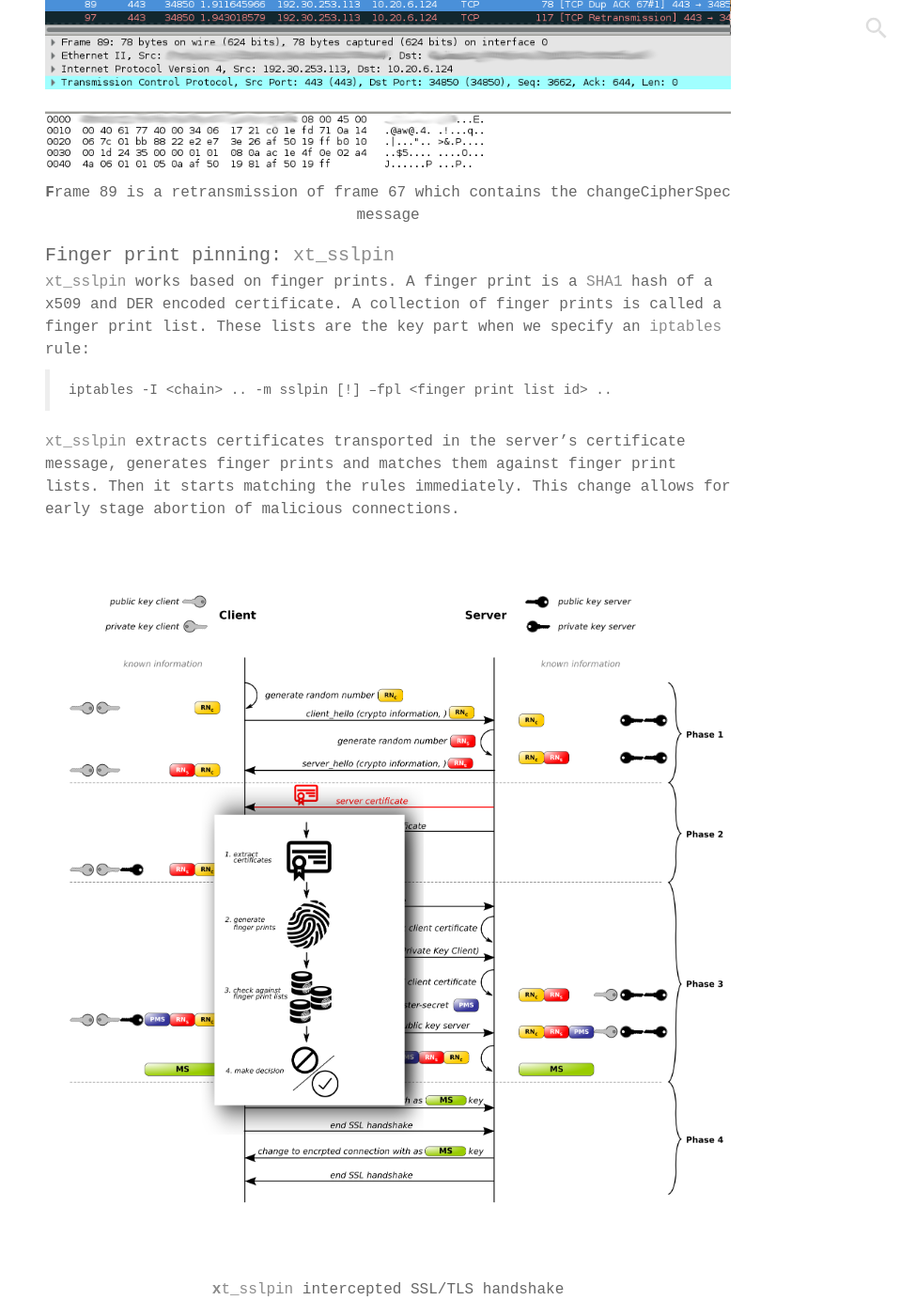
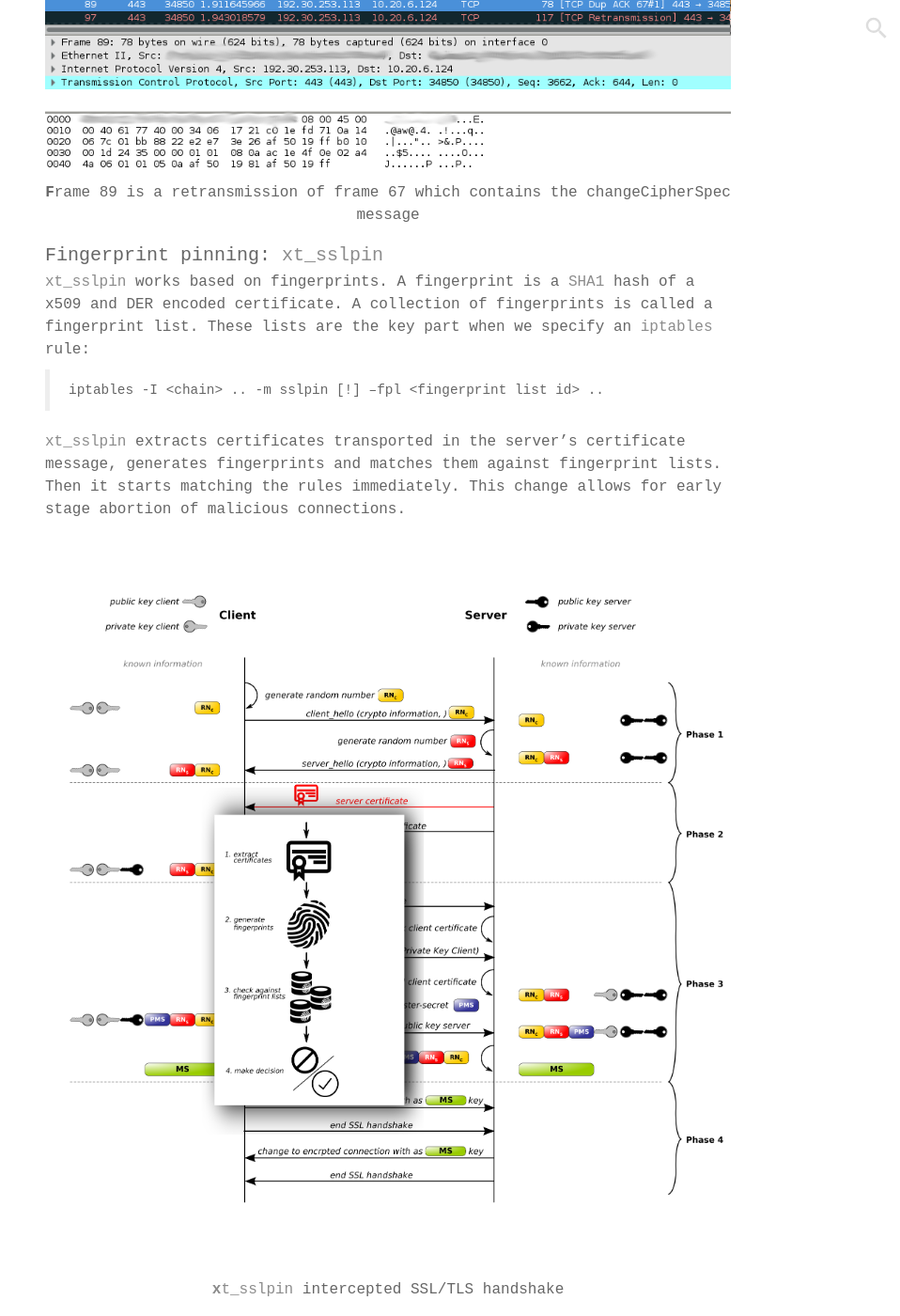
Before and after one commit to Enteee/duckpond.ch, a Jekyll site: the page built from _posts/2016-09-09-xt_sslpin.md, in a window 1280 px wide and 1400 px high, scrolled down 3301 px. Shown: the whole window at 94% size, without its empty margins (322-1280 px from the left). Built offline with Jekyll 4.4.1, drawn with Linux system fonts in a browser that asks for light colours; comment, search, counter and statistics services are not loaded; some of the changed text lies outside the part shown.

Commit message:
finger print -> fingerprint

````diff
--- a/_posts/2016-09-09-xt_sslpin.md
+++ b/_posts/2016-09-09-xt_sslpin.md
@@ -1,7 +1,7 @@
 ---
 layout: post
 categories: [networking, security]
-keywords: [SSL, TLS, certificate pinning, finger print]
+keywords: [SSL, TLS, certificate pinning, fingerprint]
 ---
 
 With [xt_sslpin] you can pin certificates at the netfilter level. Keeping users save from malicious or not trusted certificates.
@@ -94,20 +94,20 @@ This means we only block the **very first** changeCipherSpec message. TCP will r
 ![TCP retransmit of the changeCipherSpec message](/static/posts/xt_sslpin/retransmit.png)
 *Frame 89 is a retransmission of frame 67 which contains the changeCipherSpec message*
 
-## Finger print pinning: [xt_sslpin]
+## Fingerprint pinning: [xt_sslpin]
 
-[xt_sslpin] works based on finger prints. A finger print is a [SHA1] hash of a x509 and DER encoded certificate. A collection of finger prints is called a finger print list. These lists are the key part when we specify an [iptables] rule:
+[xt_sslpin] works based on fingerprints. A fingerprint is a [SHA1] hash of a x509 and DER encoded certificate. A collection of fingerprints is called a fingerprint list. These lists are the key part when we specify an [iptables] rule:
 
-> iptables -I \<chain\> .. -m sslpin [!] --fpl \<finger print list id\> ..
+> iptables -I \<chain\> .. -m sslpin [!] --fpl \<fingerprint list id\> ..
 
-[xt_sslpin] extracts certificates transported in the server's certificate message, generates finger prints and matches them against finger print lists. Then it starts matching the rules immediately. This change allows for early stage abortion of malicious connections.
+[xt_sslpin] extracts certificates transported in the server's certificate message, generates fingerprints and matches them against fingerprint lists. Then it starts matching the rules immediately. This change allows for early stage abortion of malicious connections.
 
 ![handshake xt_sslpin](/static/posts/xt_sslpin/handshake_xt_sslpin.png)
 *[xt_sslpin] intercepted SSL/TLS handshake*
 
 ### Example usage
 
-You can retrieve the finger print of the github.com certificate using the following command:
+You can retrieve the fingerprint of the github.com certificate using the following command:
 
 ```shell
 echo \
@@ -116,22 +116,22 @@ echo \
 | sha1sum
 ```
 
-For managing finger print lists the kernel exposes a user space API under `/sys/kernel/xt_sslpin/`. Using this API should be straightforward.
+For managing fingerprint lists the kernel exposes a user space API under `/sys/kernel/xt_sslpin/`. Using this API should be straightforward.
 
 {:.table}
 | Operation | Command |
 | --------- | ------- |
-| ADD       | `echo finger-print-sha1 > /sys/kernel/xt_sslpin/<list id>_add` |
-| REMOVE    | `echo finger-print-sha1 > /sys/kernel/xt_sslpin/<list id>_rm`  |
+| ADD       | `echo fingerprint-sha1 > /sys/kernel/xt_sslpin/<list id>_add` |
+| REMOVE    | `echo fingerprint-sha1 > /sys/kernel/xt_sslpin/<list id>_rm`  |
 | LIST      | `ls /sys/kernel/xt_sslpin/<list id>` |
 
-Adding the just generated github.com finger print to list `0` is as simple as:
+Adding the just generated github.com fingerprint to list `0` is as simple as:
 
 ```shell
 echo d79f076110b39293e349ac89845b0380c19e2f8b > /sys/kernel/xt_sslpin/0_add
 ```
 
-The finger print list `0` can now be used in [iptables] as follows:
+The fingerprint list `0` can now be used in [iptables] as follows:
 
 ```shell
 iptables -I INPUT \
````
Also changed, not shown: static/posts/xt_sslpin/handshake.svg, static/posts/xt_sslpin/handshake_xt_sslpin.png.
